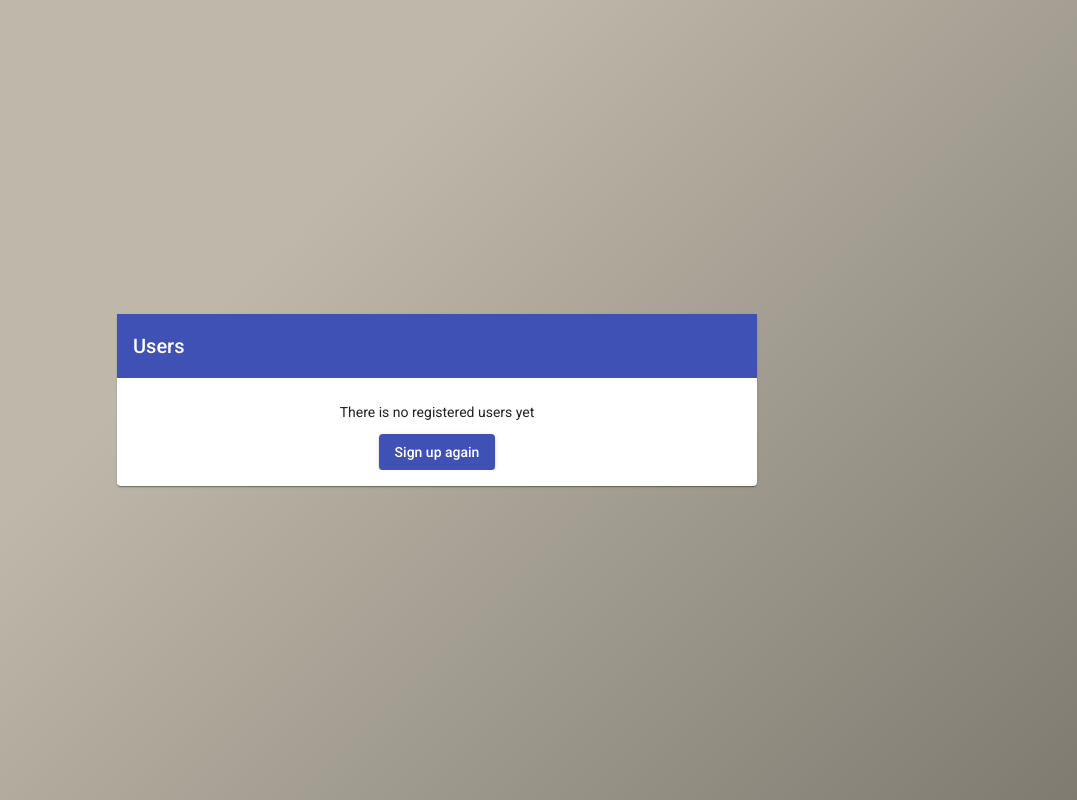
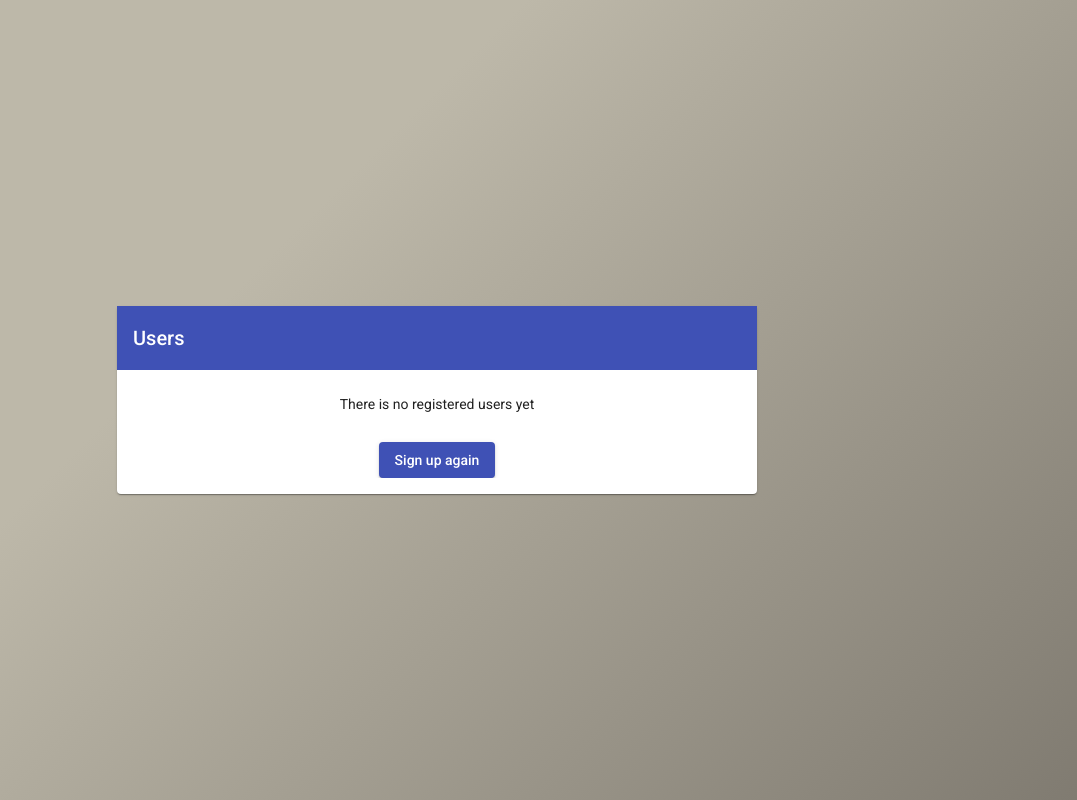
Before and after one commit to dmitriifrlv/sign-up-form, an Angular app: page /users in a window 1280 px wide. Shown: the whole page, without its empty margins (203-1280 px from the left). Built offline with nearby package versions, Linux system fonts and the light colour scheme.

Commit message:
initial commit

```diff
--- a/src/app/components/form/form.component.html
+++ b/src/app/components/form/form.component.html
@@ -77,4 +77,3 @@
 
   <button mat-raised-button color="primary" type="submit" [disabled]="!signUpForm.valid">Sign Up</button>
 </form>
-<button></button>
--- a/src/app/components/users/users.component.css
+++ b/src/app/components/users/users.component.css
@@ -9,3 +9,6 @@
 .usersList{
   overflow-y: auto;
 }
+button{
+  margin-top: 1rem;
+}
```
